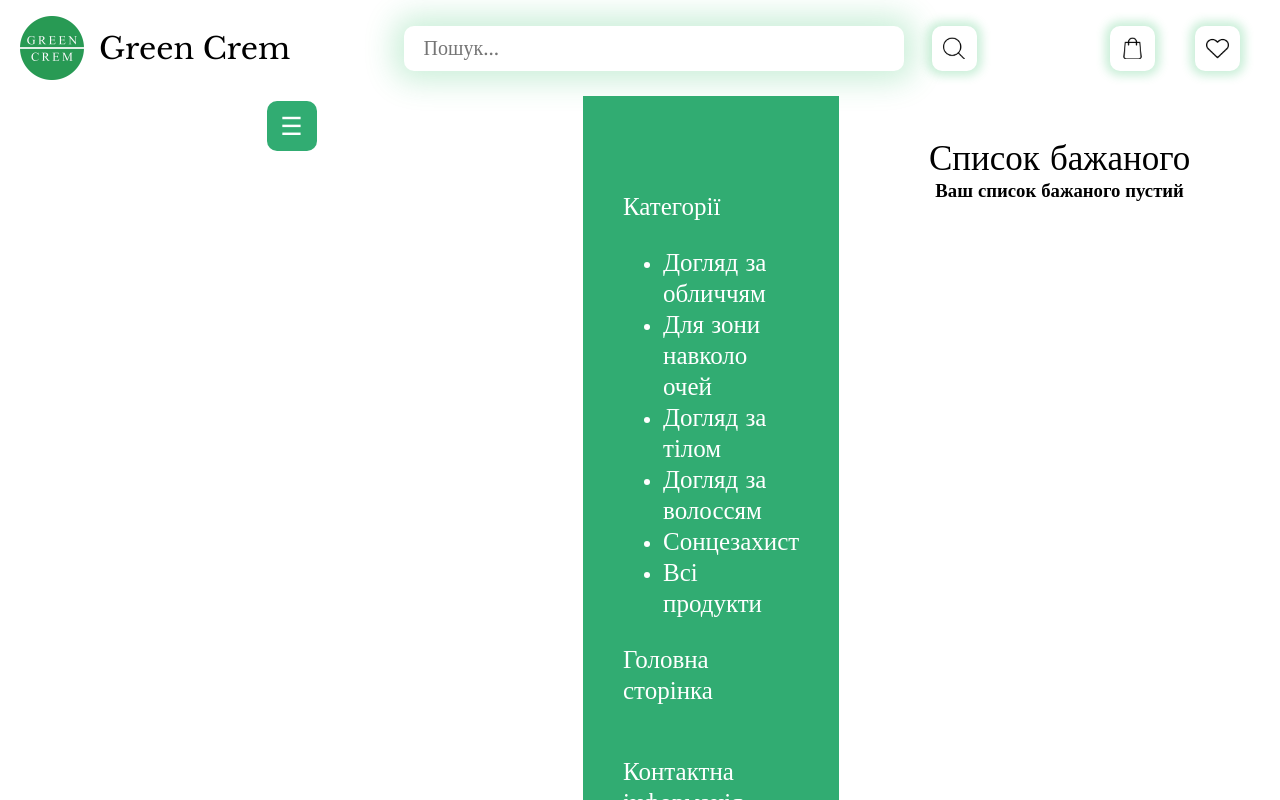
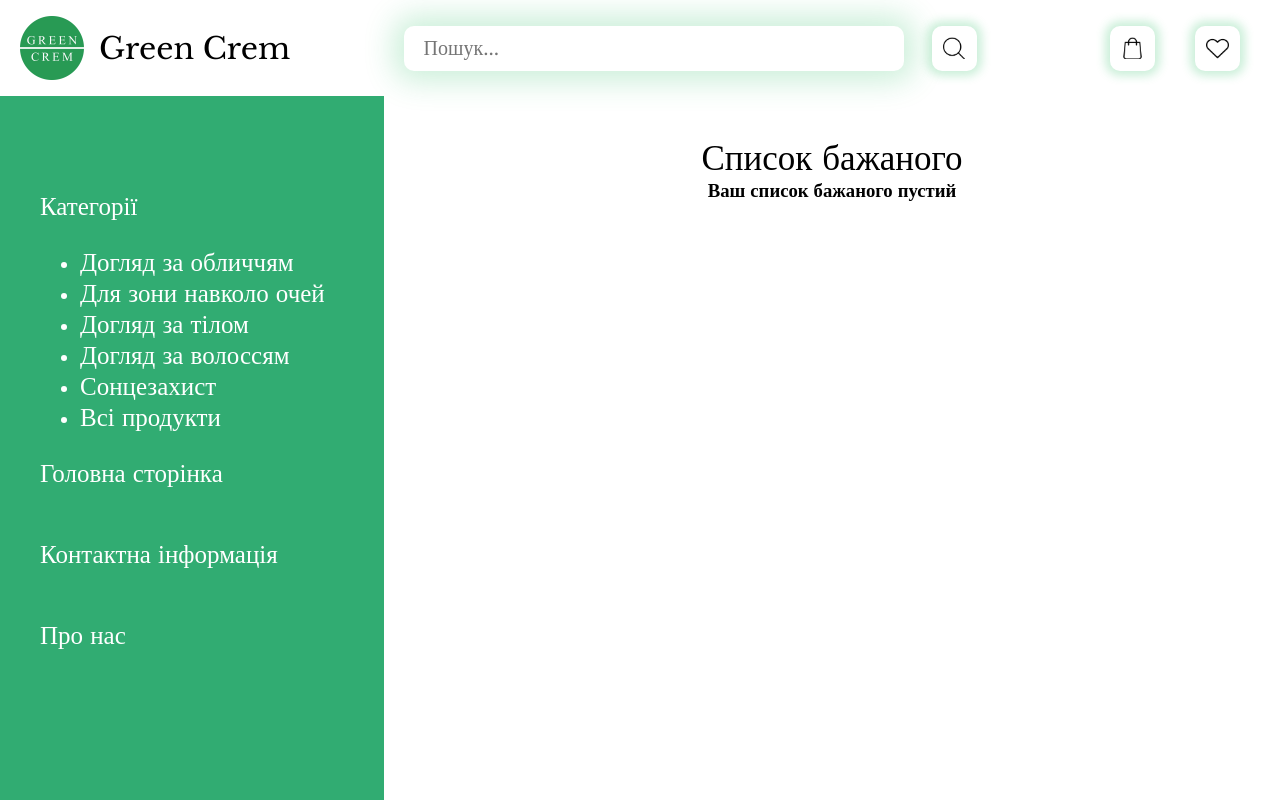
Before and after one commit to AndriyStep12/GreenCrem, a Next.js app: page /wishlist in a window 1280 px wide. Shown: the top 800 px of the page. Built offline with nearby package versions, Linux system fonts and the light colour scheme.

Commit message:
style leftbar

```diff
--- a/src/app/components/leftBar/leftBar.scss
+++ b/src/app/components/leftBar/leftBar.scss
@@ -37,7 +37,7 @@
 .centerLeftBar{
     width: 100%;
     height: 60px;
-    display: flex;
+    display: none;
     justify-content: center;
     align-items: center;
     .toggle-button {
@@ -81,8 +81,11 @@
         padding: 50px 20px!important;
     }
 
-    .toggle-button {
+    .centerLeftBar{
         display: flex;
+        .toggle-button {
+            display: flex;
+        }
     }
 
     .hidden {
```
